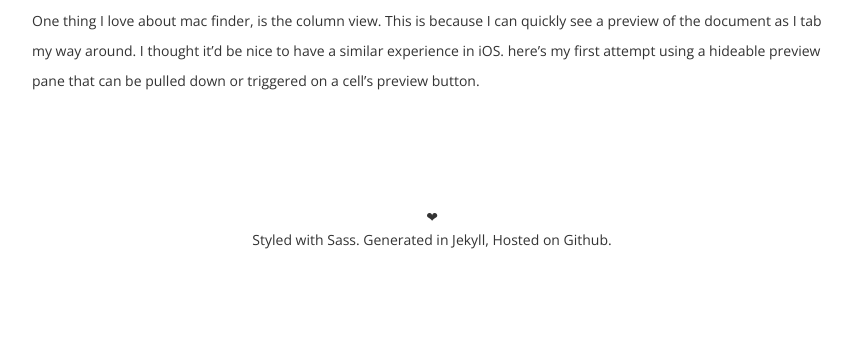
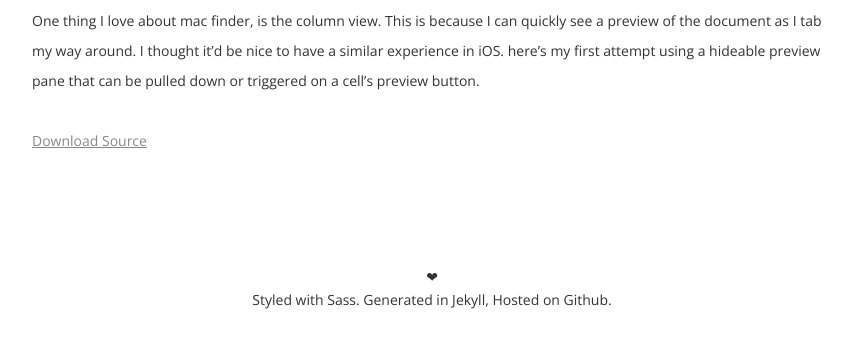
Before and after one commit to edchao/edchao.github.io, a Jekyll site: the page built from _posts/2014-09-27-framer.markdown, in a window 1280 px wide and 900 px high, scrolled down 7354 px, cut to the strip 509-857 px from the top of the window. Shown: the whole strip, without its empty margins (208-1060 px from the left). Built offline with Jekyll 4.4.1, drawn with Linux system fonts in a browser that asks for light colours.

Commit message:
adding dl link to docpreview

```diff
--- a/_posts/2014-09-27-framer.markdown
+++ b/_posts/2014-09-27-framer.markdown
@@ -106,3 +106,5 @@ It took me awhile to figure this one out, but here's a proto demonstrating how t
 ![Doc Preview]({{edchao.github.io}}/assets/gif_docpreview.gif)
 
 One thing I love about mac finder, is the column view. This is because I can quickly see a preview of the document as I tab my way around.  I thought it'd be nice to have a similar experience in iOS.  here's my first attempt using a hideable preview pane that can be pulled down or triggered on a cell's preview button.
+
+[Download Source](https://dl.dropboxusercontent.com/u/1916165/edchao_docPreview.framer.zip)
```
